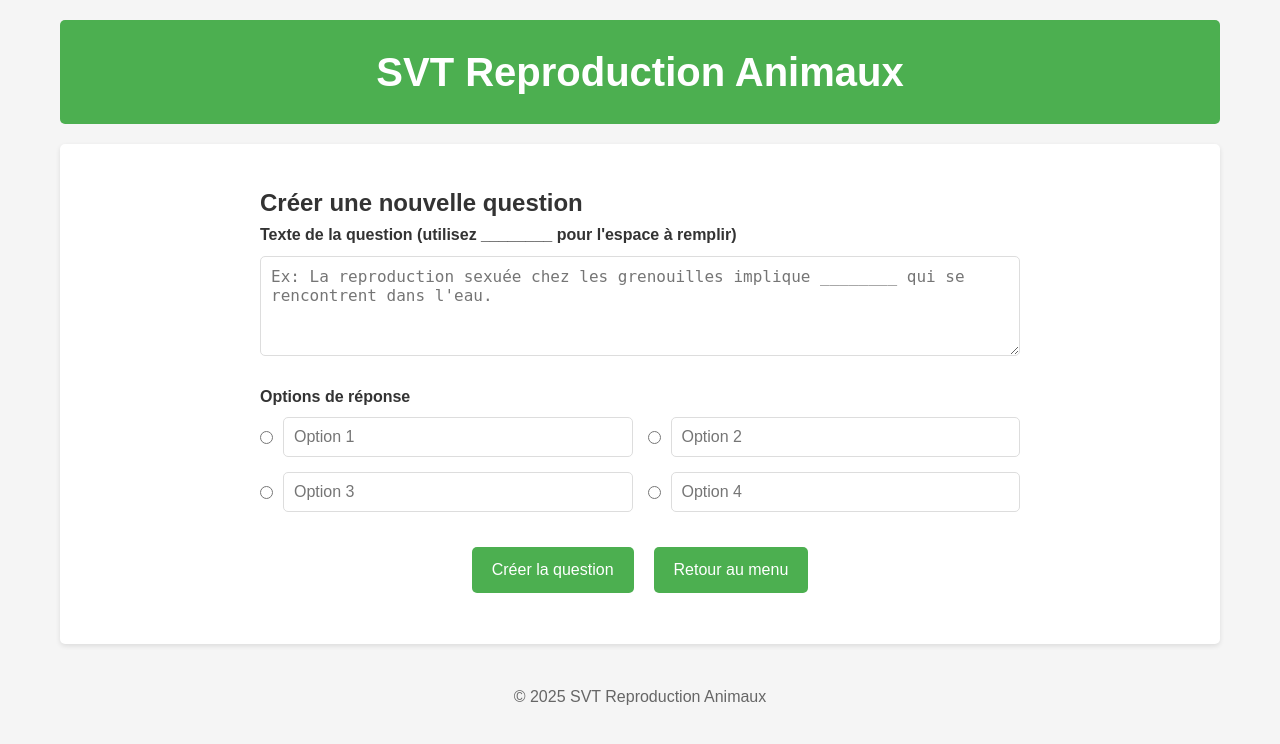
After one commit to AlexMyddleware/svt-reproduction-animaux, a Flask app: page /game/create_question in a window 1280 px wide. The commit adds this page. Shown: the top 744 px of the page. Run offline with Flask 3, Linux system fonts and the light colour scheme.

Commit message:
button in the menu to add a qusetion

```diff
--- a/src/svt_app/controllers/game_controller.py
+++ b/src/svt_app/controllers/game_controller.py
@@ -1,6 +1,8 @@
 """Game controller module for SVT Reproduction Animaux application."""
 
 from typing import Dict, Any, List, Optional
+import os
+import json
 from flask import Blueprint, render_template, request, redirect, url_for, jsonify, session
 
 from src.svt_app.services.question_service import QuestionService
@@ -161,3 +163,67 @@ def reset_scores() -> str:
         "relier_images": 0
     }
     return redirect(url_for("index"))
+
+
+@game_bp.route("/create_question", methods=["GET"])
+def create_question() -> str:
+    """
+    Render the question creation form.
+
+    Returns:
+        str: Rendered HTML template for creating a new question.
+    """
+    return render_template("create_question.html")
+
+
+@game_bp.route("/save_question", methods=["POST"])
+def save_question() -> Dict[str, Any]:
+    """
+    Save a new fill-in-the-blank question.
+
+    Returns:
+        Dict[str, Any]: JSON response indicating success or failure.
+    """
+    try:
+        data = request.get_json()
+        if not data:
+            return jsonify({"success": False, "message": "No data provided"})
+
+        # Validate required fields
+        required_fields = ["text", "options", "correct_answer"]
+        if not all(field in data for field in required_fields):
+            return jsonify({"success": False, "message": "Missing required fields"})
+
+        # Validate that correct_answer is in options
+        if data["correct_answer"] not in data["options"]:
+            return jsonify({"success": False, "message": "La réponse correcte doit correspondre exactement à l'une des options"})
+
+        # Get the next question number
+        questions_dir = "assets/Data/fill_the_blanks"
+        existing_questions = [f for f in os.listdir(questions_dir) if f.startswith("question") and f.endswith(".json")]
+        next_num = 1
+        if existing_questions:
+            nums = [int(q[8:11]) for q in existing_questions]
+            next_num = max(nums) + 1
+
+        # Format the question number with leading zeros
+        question_num = f"{next_num:03d}"
+        filename = f"question{question_num}.json"
+
+        # Create the question JSON
+        question_data = {
+            "text": data["text"],
+            "options": data["options"],
+            "correct_answer": data["correct_answer"]
+        }
+
+        # Save the question file
+        filepath = os.path.join(questions_dir, filename)
+        with open(filepath, "w", encoding="utf-8") as f:
+            json.dump(question_data, f, ensure_ascii=False, indent=2)
+
+        return jsonify({"success": True, "message": "Question créée avec succès"})
+
+    except Exception as e:
+        print(f"Error saving question: {e}")
+        return jsonify({"success": False, "message": "Une erreur est survenue lors de la sauvegarde de la question"})
--- /dev/null
+++ b/src/svt_app/templates/create_question.html
@@ -0,0 +1,185 @@
+{% extends "base.html" %}
+
+{% block title %}Créer une Question - SVT Reproduction Animaux{% endblock %}
+
+{% block extra_css %}
+<style>
+    .create-question-container {
+        max-width: 800px;
+        margin: 0 auto;
+        padding: 20px;
+    }
+
+    .form-group {
+        margin-bottom: 20px;
+    }
+
+    .form-group label {
+        display: block;
+        margin-bottom: 8px;
+        font-weight: bold;
+    }
+
+    .form-group input[type="text"],
+    .form-group textarea {
+        width: 100%;
+        padding: 10px;
+        border: 1px solid #ddd;
+        border-radius: 5px;
+        font-size: 1rem;
+    }
+
+    .form-group textarea {
+        height: 100px;
+        resize: vertical;
+    }
+
+    .options-container {
+        display: grid;
+        grid-template-columns: repeat(2, 1fr);
+        gap: 15px;
+        margin-bottom: 20px;
+    }
+
+    .option-input {
+        display: flex;
+        align-items: center;
+    }
+
+    .option-input input[type="radio"] {
+        margin-right: 10px;
+    }
+
+    .error-message {
+        color: #f44336;
+        margin-top: 5px;
+        display: none;
+    }
+
+    .success-message {
+        color: #4CAF50;
+        margin-top: 5px;
+        display: none;
+    }
+
+    .button-container {
+        display: flex;
+        gap: 10px;
+        justify-content: center;
+        margin-top: 30px;
+    }
+</style>
+{% endblock %}
+
+{% block content %}
+<div class="create-question-container">
+    <h2>Créer une nouvelle question</h2>
+
+    <form id="questionForm">
+        <div class="form-group">
+            <label for="questionText">Texte de la question (utilisez ________ pour l'espace à remplir)</label>
+            <textarea id="questionText" required placeholder="Ex: La reproduction sexuée chez les grenouilles implique ________ qui se rencontrent dans l'eau."></textarea>
+            <div class="error-message" id="textError">Le texte doit contenir exactement un espace à remplir (________)</div>
+        </div>
+
+        <div class="form-group">
+            <label>Options de réponse</label>
+            <div class="options-container">
+                {% for i in range(4) %}
+                <div class="option-input">
+                    <input type="radio" name="correctAnswer" value="{{ i }}" required>
+                    <input type="text" id="option{{ i }}" placeholder="Option {{ i + 1 }}" required>
+                </div>
+                {% endfor %}
+            </div>
+            <div class="error-message" id="optionsError">Toutes les options doivent être différentes</div>
+        </div>
+
+        <div class="button-container">
+            <button type="submit" class="button">Créer la question</button>
+            <a href="{{ url_for('index') }}" class="button">Retour au menu</a>
+        </div>
+
+        <div class="success-message" id="successMessage">Question créée avec succès!</div>
+        <div class="error-message" id="errorMessage"></div>
+    </form>
+</div>
+{% endblock %}
+
+{% block extra_js %}
+<script>
+document.addEventListener('DOMContentLoaded', function() {
+    const form = document.getElementById('questionForm');
+    const textError = document.getElementById('textError');
+    const optionsError = document.getElementById('optionsError');
+    const successMessage = document.getElementById('successMessage');
+    const errorMessage = document.getElementById('errorMessage');
+
+    form.addEventListener('submit', async function(e) {
+        e.preventDefault();
+
+        // Reset error messages
+        textError.style.display = 'none';
+        optionsError.style.display = 'none';
+        errorMessage.style.display = 'none';
+        successMessage.style.display = 'none';
+
+        // Get form values
+        const text = document.getElementById('questionText').value;
+        const options = Array.from({ length: 4 }, (_, i) => document.getElementById(`option${i}`).value);
+        const correctAnswerIndex = document.querySelector('input[name="correctAnswer"]:checked')?.value;
+
+        // Validate text format
+        const blankSpaces = (text.match(/_{8}/g) || []).length;
+        if (blankSpaces !== 1) {
+            textError.style.display = 'block';
+            return;
+        }
+
+        // Validate options are unique
+        if (new Set(options).size !== options.length) {
+            optionsError.style.display = 'block';
+            return;
+        }
+
+        // Prepare data
+        const data = {
+            text: text,
+            options: options,
+            correct_answer: options[correctAnswerIndex]
+        };
+
+        try {
+            // Send data to server
+            const response = await fetch('/game/save_question', {
+                method: 'POST',
+                headers: {
+                    'Content-Type': 'application/json',
+                },
+                body: JSON.stringify(data)
+            });
+
+            const result = await response.json();
+
+            if (result.success) {
+                successMessage.textContent = result.message;
+                successMessage.style.display = 'block';
+                form.reset();
+
+                // Redirect to main menu after a short delay
+                setTimeout(() => {
+                    window.location.href = '{{ url_for("index") }}';
+                }, 2000);
+            } else {
+                errorMessage.textContent = result.message;
+                errorMessage.style.display = 'block';
+            }
+        } catch (error) {
+            console.error('Error:', error);
+            errorMessage.textContent = 'Une erreur est survenue lors de la création de la question';
+            errorMessage.style.display = 'block';
+        }
+    });
+});
+</script>
+{% endblock %}
--- a/src/svt_app/templates/index.html
+++ b/src/svt_app/templates/index.html
@@ -15,6 +15,7 @@
     <div class="menu-options">
         <a href="{{ url_for('game.texte_a_trous') }}" class="menu-button">Texte à trous</a>
         <a href="{{ url_for('game.relier_images') }}" class="menu-button">Relier les images</a>
+        <a href="{{ url_for('game.create_question') }}" class="menu-button">Créer une question</a>
         <a href="{{ url_for('game.reset_scores') }}" class="menu-button">Réinitialiser les scores</a>
         <a href="{{ url_for('settings') }}" class="menu-button">Paramètres</a>
         <a href="{{ url_for('quit_app') }}" class="menu-button">Quitter</a>
```
Also changed, not shown: TODO.md (+2 -0 lines).
